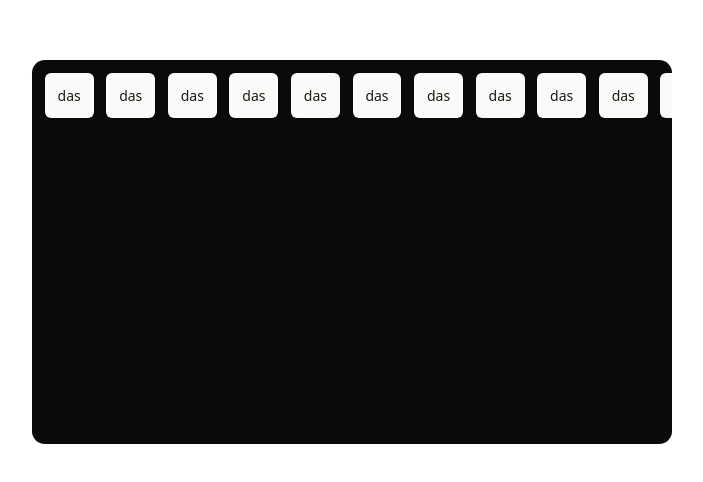
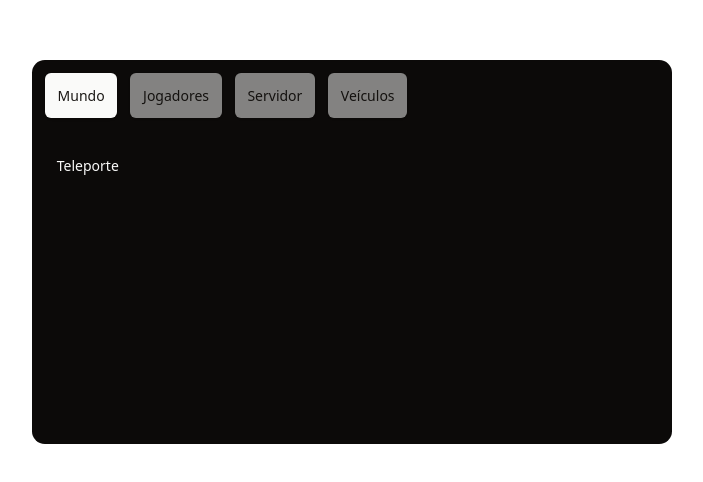
Before and after one commit to pyurips/datalife-old, a React (Vite) app in the folder src/webviews/main_interface/: page / in a window 1280 px wide. Shown: the part 148-630 px from the top of the page, without its empty margins (288-991 px from the left). Built offline with nearby package versions, Linux system fonts and the light colour scheme.

Commit message:
feat: add admin panel cateories and options

```diff
--- a/src/webviews/main_interface/src/pages/admin_panel.tsx
+++ b/src/webviews/main_interface/src/pages/admin_panel.tsx
@@ -1,26 +1,53 @@
 import { Button } from '@/components/ui/button';
 import { ScrollArea, ScrollBar } from '@/components/ui/scroll-area';
+import adminCategories from '@/utils/admin_panel_categories';
+import { useState } from 'react';
 
 export default function AdminPanel() {
+  const [selectedCategory, setSelectedCategory] = useState(
+    adminCategories[0].category
+  );
+  const [selectedOption, setSelectedOption] = useState(
+    adminCategories[0].options[0]
+  );
+
   return (
     <div className="flex flex-col w-[50vw] h-[30vw] bg-stone-950 rounded-[1vw] overflow-hidden">
       <ScrollArea>
         <div className="flex w-full p-[1vw] flex-row gap-[1vw] overflow-auto">
-          <Button className="p-[1vw] h-min">das</Button>
-          <Button className="p-[1vw] h-min">das</Button>
-          <Button className="p-[1vw] h-min">das</Button>
-          <Button className="p-[1vw] h-min">das</Button>
-          <Button className="p-[1vw] h-min">das</Button>
-          <Button className="p-[1vw] h-min">das</Button>
-          <Button className="p-[1vw] h-min">das</Button>
-          <Button className="p-[1vw] h-min">das</Button>
-          <Button className="p-[1vw] h-min">das</Button>
-          <Button className="p-[1vw] h-min">das</Button>
-          <Button className="p-[1vw] h-min">das</Button>
-          <Button className="p-[1vw] h-min">das</Button>
+          {adminCategories.map(({ category }) => (
+            <Button
+              key={category}
+              className={`p-[1vw] h-min ${
+                selectedCategory === category ? 'opacity-100' : 'opacity-50'
+              }`}
+              onClick={() => setSelectedCategory(category)}
+            >
+              {category}
+            </Button>
+          ))}
           <ScrollBar orientation="horizontal" />
         </div>
       </ScrollArea>
+
+      <div className="flex flex-1 flex-row overflow-auto">
+        <div className="flex flex-col gap-3 p-3 overflow-auto h-full">
+          {adminCategories
+            .find(({ category }) => category === selectedCategory)
+            ?.options.map((option) => (
+              <Button
+                variant="ghost"
+                key={option}
+                className={`p-[1vw] h-min ${
+                  selectedOption === option ? 'opacity-100' : 'opacity-50'
+                }`}
+                onClick={() => setSelectedOption(option)}
+              >
+                {option}
+              </Button>
+            ))}
+        </div>
+      </div>
     </div>
   );
 }
--- /dev/null
+++ b/src/webviews/main_interface/src/utils/admin_panel_categories.ts
@@ -0,0 +1,20 @@
+const adminCategories = [
+  {
+    category: 'Mundo',
+    options: ['Teleporte'],
+  },
+  {
+    category: 'Jogadores',
+    options: ['Banir', 'Desbanir', 'Kickar'],
+  },
+  {
+    category: 'Servidor',
+    options: ['Reiniciar', 'Desligar'],
+  },
+  {
+    category: 'Veículos',
+    options: ['Spawnar', 'Remover'],
+  },
+];
+
+export default adminCategories;
```
